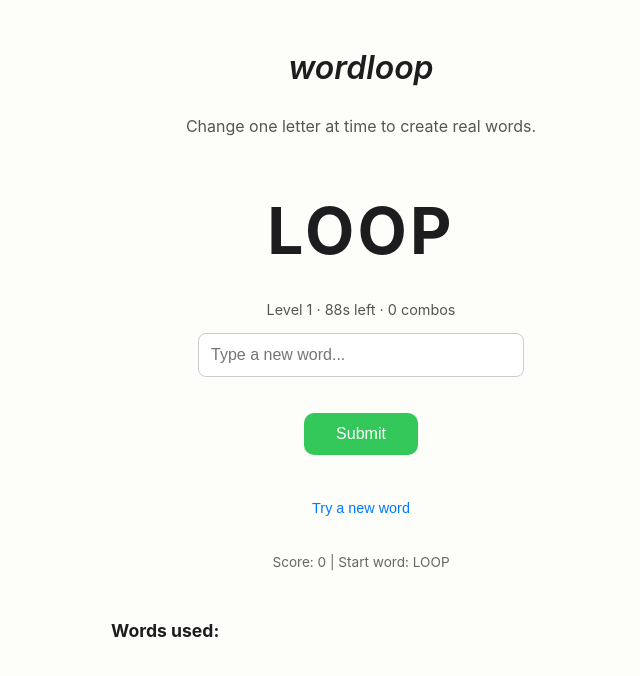
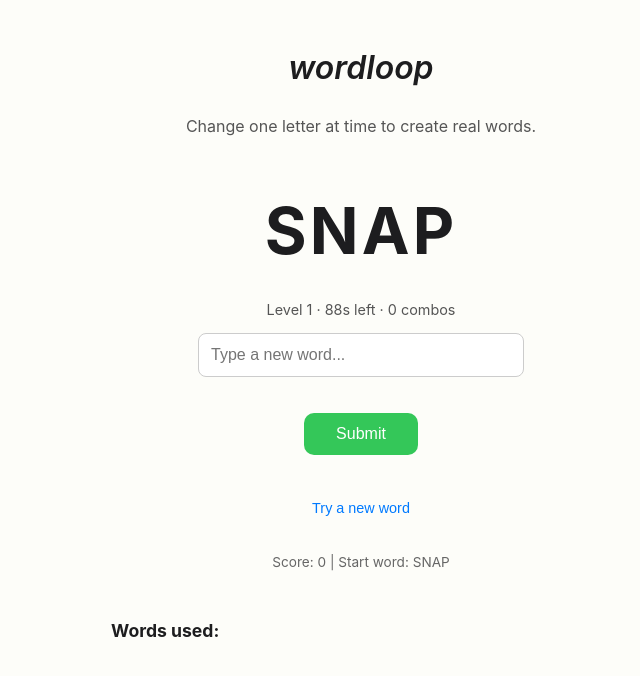
Before and after one commit to jeasley518/wordloop, a plain HTML site: page index.html in a window 1280 px wide. Both pictures are taken after a click on the button "Try a new word". Shown: the whole page, without its empty margins (279-919 px from the left). Drawn offline with Linux system fonts and the light colour scheme.

Commit message:
Update index.html

```diff
--- a/index.html
+++ b/index.html
@@ -75,6 +75,7 @@
       margin-top: 1em;
       border: none;
       font-size: 0.9em;
+      cursor: pointer;
     }
 
     #footer {
@@ -140,6 +141,7 @@
     let timer;
     let correctWordsThisRound = 0;
     const usedWords = [];
+    const wordBank = ["LOOP", "TIME", "FAST", "WIND", "COLD", "SNAP", "HARD", "RING", "LOVE", "BOLD", "DROP", "FORK", "SNOW"];
 
     function startTimer() {
       clearInterval(timer);
@@ -192,13 +194,15 @@
     }
 
     function generateNewWord() {
-      currentWord = "LOOP";
+      currentWord = wordBank[Math.floor(Math.random() * wordBank.length)];
       score = 0;
       combos = 0;
       level = 1;
       correctWordsThisRound = 0;
       timerSeconds = 90;
       usedWords.length = 0;
+      clearInterval(timer);
+
       document.getElementById("current-word").textContent = currentWord;
       document.getElementById("score").textContent = "0";
       document.getElementById("combo-count").textContent = "0 combos";
@@ -207,6 +211,7 @@
       document.getElementById("timer").textContent = "90s left";
       document.getElementById("word-list").innerHTML = "";
       document.getElementById("next-word").value = "";
+
       startTimer();
     }
 
@@ -235,6 +240,10 @@
       }
     }
 
+    function resetGame() {
+      generateNewWord(); // Uses the same clean logic as starting new
+    }
+
     window.onload = () => {
       startTimer();
     };
```
